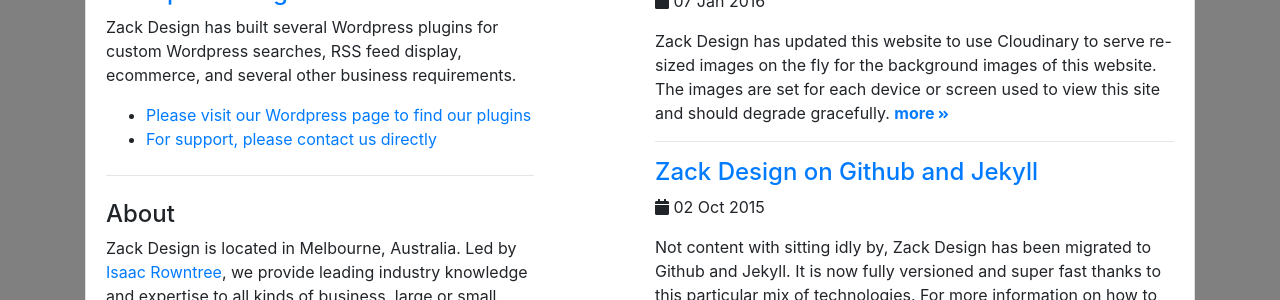
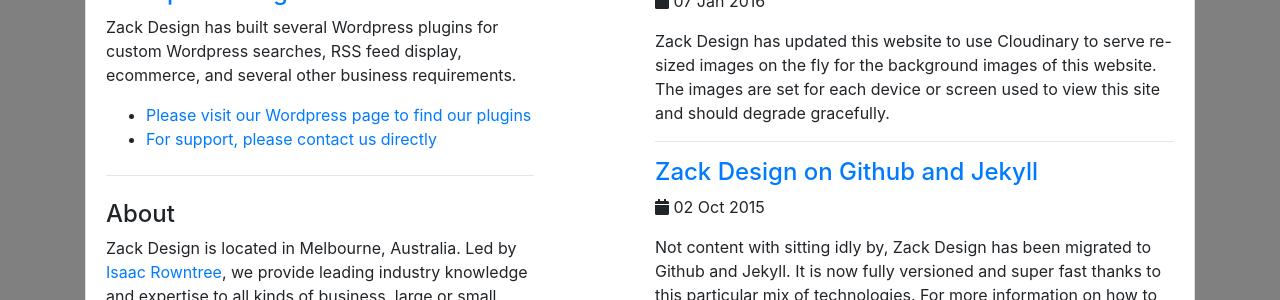
Before and after one commit to zackdesign/zackdesign.github.io, a Jekyll site: the page built from index.html, in a window 1280 px wide and 900 px high, scrolled down 944 px. Shown: the part 157-457 px from the top of the window. Built offline with Jekyll 4.4.1, drawn with Linux system fonts in a browser that asks for light colours; nearby versions of some CDN libraries.

Commit message:
feat: update everything

```diff
--- a/_includes/footer-scripts.html
+++ b/_includes/footer-scripts.html
@@ -1,9 +1,7 @@
-    <script src="https://code.jquery.com/jquery-3.3.1.slim.min.js" integrity="sha384-q8i/X+965DzO0rT7abK41JStQIAqVgRVzpbzo5smXKp4YfRvH+8abtTE1Pi6jizo" crossorigin="anonymous"></script>
-    <script src="https://cdnjs.cloudflare.com/ajax/libs/popper.js/1.14.3/umd/popper.min.js" integrity="sha384-ZMP7rVo3mIykV+2+9J3UJ46jBk0WLaUAdn689aCwoqbBJiSnjAK/l8WvCWPIPm49" crossorigin="anonymous"></script>
-    <script src="https://stackpath.bootstrapcdn.com/bootstrap/4.1.3/js/bootstrap.min.js" integrity="sha384-ChfqqxuZUCnJSK3+MXmPNIyE6ZbWh2IMqE241rYiqJxyMiZ6OW/JmZQ5stwEULTy" crossorigin="anonymous"></script>
-    <script src="https://cdnjs.cloudflare.com/ajax/libs/popper.js/1.12.3/umd/popper.min.js" integrity="sha384-vFJXuSJphROIrBnz7yo7oB41mKfc8JzQZiCq4NCceLEaO4IHwicKwpJf9c9IpFgh" crossorigin="anonymous"></script>
-    <link rel="stylesheet" href="https://use.fontawesome.com/releases/v5.5.0/css/all.css" integrity="sha384-B4dIYHKNBt8Bc12p+WXckhzcICo0wtJAoU8YZTY5qE0Id1GSseTk6S+L3BlXeVIU" crossorigin="anonymous">
-    <script src="https://cdnjs.cloudflare.com/ajax/libs/cloudinary-core/2.5.0/cloudinary-core-shrinkwrap.min.js"></script>
+    <script src="https://code.jquery.com/jquery-3.5.1.slim.min.js" integrity="sha384-DfXdz2htPH0lsSSs5nCTpuj/zy4C+OGpamoFVy38MVBnE+IbbVYUew+OrCXaRkfj" crossorigin="anonymous"></script>
+    <script src="https://cdn.jsdelivr.net/npm/bootstrap@4.6.0/dist/js/bootstrap.bundle.min.js" integrity="sha384-Piv4xVNRyMGpqkS2by6br4gNJ7DXjqk09RmUpJ8jgGtD7zP9yug3goQfGII0yAns" crossorigin="anonymous"></script>
+    <link rel="stylesheet" href="https://cdnjs.cloudflare.com/ajax/libs/font-awesome/5.15.4/css/all.min.css" integrity="sha512-1ycn6IcaQQ40/MKBW2W4Rhis/DbILU74C1vSrLJxCq57o941Ym01SwNsOMqvEBFlcgUa6xLiPY/NS5R+E6ztJQ==" crossorigin="anonymous" referrerpolicy="no-referrer" />
+    <script src="https://cdnjs.cloudflare.com/ajax/libs/cloudinary-core/2.11.4/cloudinary-core-shrinkwrap.min.js" integrity="sha512-tRrUhjKg6n9eE2OxOkZ6pPITzcBOyaVQwYABomTDemvbGbJDxLKhL5iQikW3Ht4mwlDbb7/v0TjaLs7ymnQi/w==" crossorigin="anonymous" referrerpolicy="no-referrer"></script>
     <script type="text/javascript">
         $(document).ready(function() {
             var cl = cloudinary.Cloudinary.new();
--- a/_includes/header-scripts.html
+++ b/_includes/header-scripts.html
@@ -1,4 +1,4 @@
-    <link rel="stylesheet" href="https://stackpath.bootstrapcdn.com/bootstrap/4.1.3/css/bootstrap.min.css" integrity="sha384-MCw98/SFnGE8fJT3GXwEOngsV7Zt27NXFoaoApmYm81iuXoPkFOJwJ8ERdknLPMO" crossorigin="anonymous">
+    <link rel="stylesheet" href="https://cdn.jsdelivr.net/npm/bootstrap@4.6.0/dist/css/bootstrap.min.css" integrity="sha384-B0vP5xmATw1+K9KRQjQERJvTumQW0nPEzvF6L/Z6nronJ3oUOFUFpCjEUQouq2+l" crossorigin="anonymous">
     <style type="text/css">
       body {
         padding-top: 7rem;
--- a/index.html
+++ b/index.html
@@ -8,7 +8,7 @@ layout: default
         <h4 class="blog-post-title"><a href="{{ post.url }}">{{ post.title }}</a></h4>
         <p class="blog-post-meta"><i class="fa fa-calendar"></i> {{ post.date | date_to_string }}</p>
         {{ post.content | split:"<!-- more -->" | first | strip_html | truncate:400 }}
-        {% if post.content | size > 400 %}
+        {% if post.content.size > 400 %}
             <a href="{{ post.url }}"><strong>more <i class="fa fa-angle-double-right fa-xs"></i></strong></a>
         {% endif %}
     </div>
```
Also changed, not shown: Gemfile.lock.
